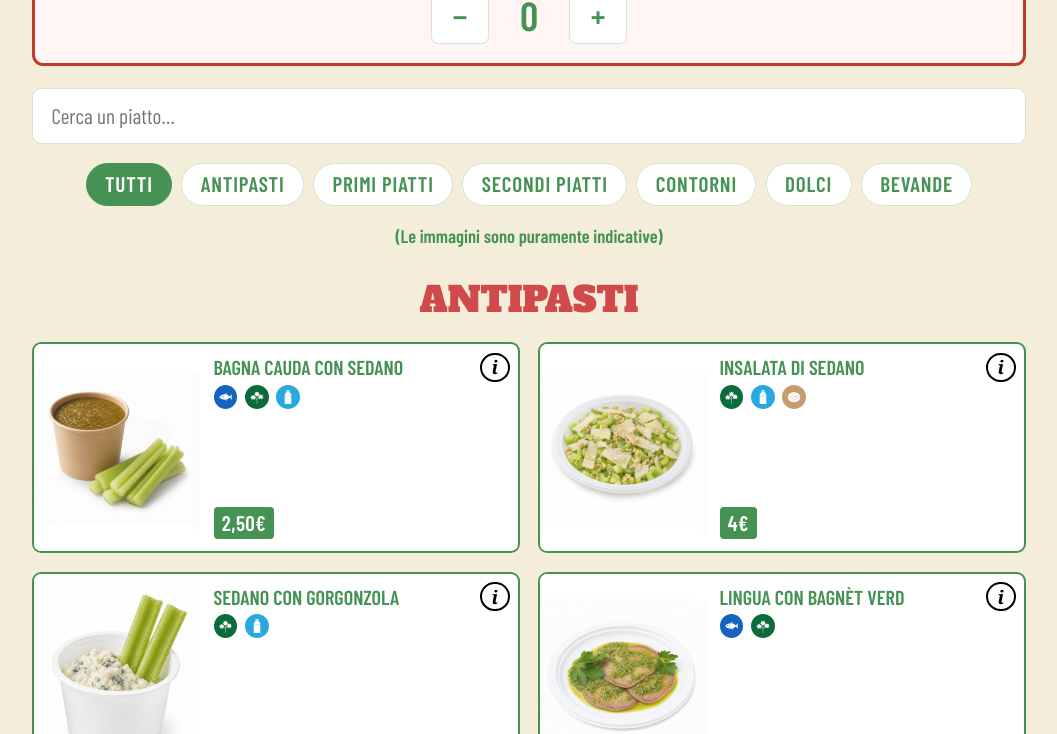
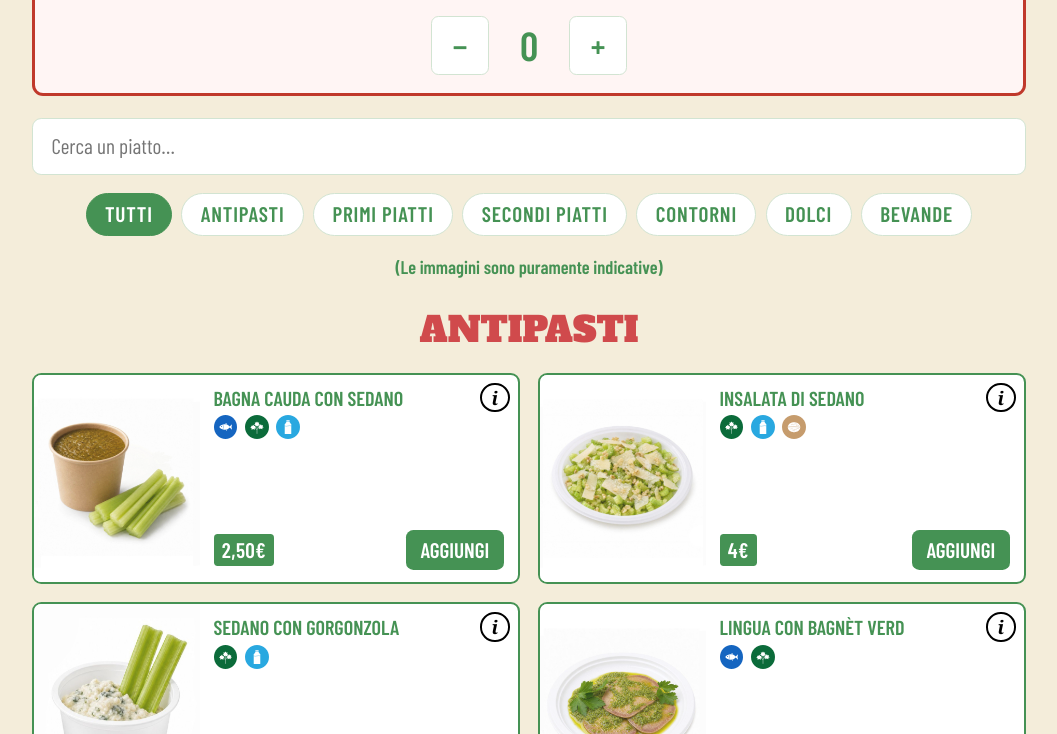
Before and after one commit to forsinettidiego-4aps/sagradelsedano, a plain HTML site: page index.html in a window 1280 px wide. Shown: the part 700-1434 px from the top of the page, without its empty margins (111-1168 px from the left). Drawn offline with nearby package versions, Linux system fonts and the light colour scheme; a web font is replaced by a local one.

Commit message:
Update index.html

```diff
--- a/index.html
+++ b/index.html
@@ -1418,7 +1418,7 @@ function allHtml(str,cls){
 </script>
 <script>
 /* ============ CONFIGURAZIONE (modifica qui) ============ */
-var ORDINI_APERTI = false;      // metti false per chiudere gli ordini online
+var ORDINI_APERTI = true;      // metti false per chiudere gli ordini online
 var WHATSAPP = "393316125110";             // es. "393331234567" (prefisso senza +). Vuoto = pulsante nascosto
 /* ======================================================== */
 
```
